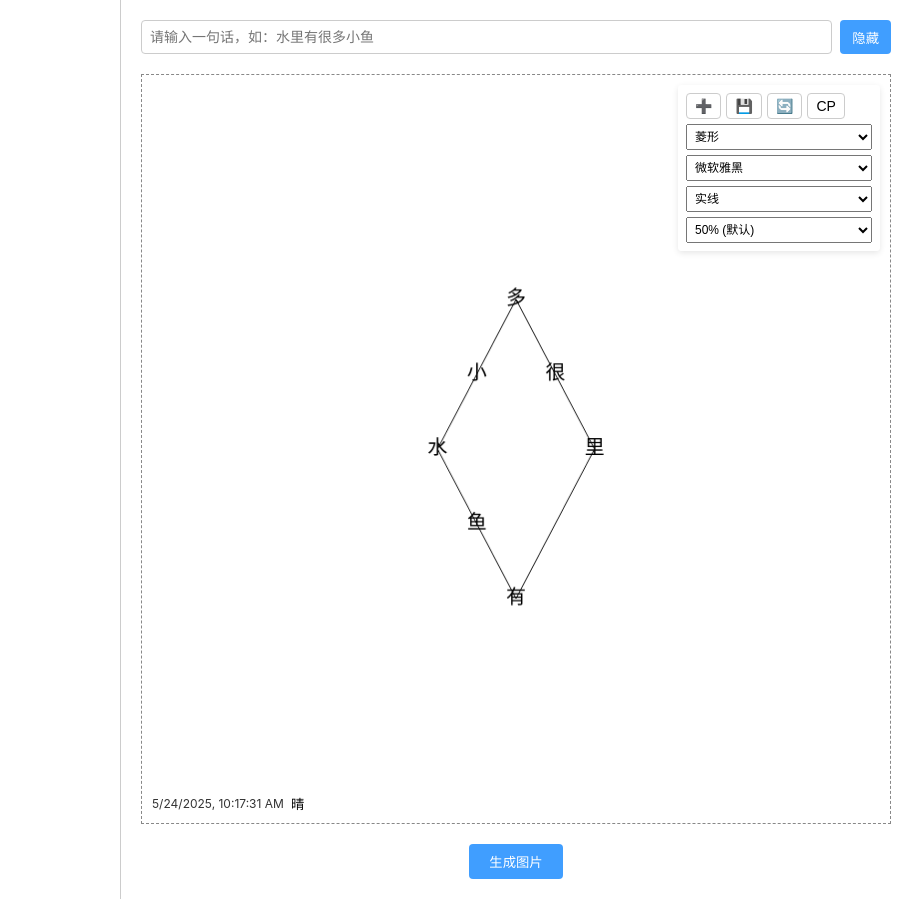
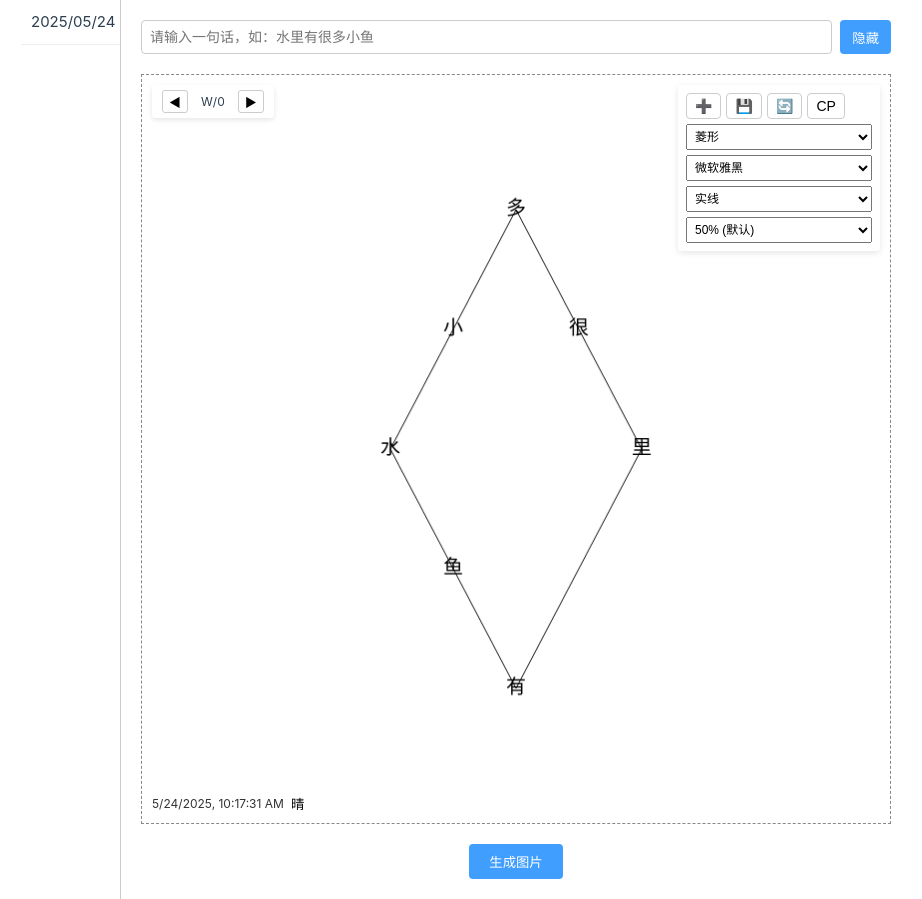
Before and after one commit to qyl24/RandCharsV, a Vue app: page / in a window 1280 px wide. Shown: the whole page, without its empty margins (11-933 px from the left). Built offline with nearby package versions, Linux system fonts and the light colour scheme.

Commit message:
feat: add PageNavigator component
- add PageNavigator component to navigate between pages
- remove unnecessary code from InputContainer component
- refactor patternStore to use new PageNavigator component

```diff
--- a/src/App.vue
+++ b/src/App.vue
@@ -3,9 +3,16 @@
     <NavigationPanel @refresh="handleRefresh" />
 
     <div class="content-container">
-      <InputContainer v-model="inputText" />
+      <div class="input-container">
+        <input class="input-text" placeholder="请输入一句话，如：水里有很多小鱼" v-model="inputText"
+          :type="showInput ? 'text' : 'password'">
+        <button class="toggle-btn" @click="toggleInputDisplay">
+          {{ showInput ? '隐藏' : '显示' }}
+        </button>
+      </div>
 
       <div class="canvas-container">
+        <PageNavigator @refresh="handleRefresh" />
 
         <div class="inner-menu">
           <Toolbar @refresh="handleRefresh" @copy="captureImage" />
@@ -54,7 +61,8 @@ import { onMounted, ref, watch } from 'vue';
 
 import NavigationPanel from './components/NavigationPanel.vue';
 import TimestampWeather from '@/components/TimestampWeather.vue';
-import InputContainer from '@/components/InputContainer.vue';
+import PageNavigator from './components/PageNavigator.vue';
+
 import Toolbar from '@/components/ToolbarOfR.vue';
 
 import html2canvas from 'html2canvas';
@@ -81,6 +89,12 @@ const mainCanvas = ref(null);
 const adjustmentScale = 1.6;
 
 const { handleClickOnCanvas } = useCanvasInteraction(mainCanvas, workspacePattern);
+
+const showInput = ref(true);
+
+const toggleInputDisplay = () => {
+  showInput.value = !showInput.value;
+};
 
 const handleRefresh = () => {
   // 触发重新绘制
--- a/src/components/InputContainer.vue
+++ b/src/components/InputContainer.vue
@@ -1,39 +1,39 @@
 <template>
   <div class="input-container">
-    <input class="input-text" placeholder="请输入一句话，如：水里有很多小鱼" v-model="inputText"
+    <!-- <input class="input-text" placeholder="请输入一句话，如：水里有很多小鱼" v-model="inputText"
       :type="showInput ? 'text' : 'password'">
     <button class="toggle-btn" @click="toggleInputDisplay">
       {{ showInput ? '隐藏' : '显示' }}
-    </button>
+    </button> -->
   </div>
 </template>
 
 <script setup>
-import { ref, computed } from 'vue';
+// import { ref, computed } from 'vue';
 
-const props = defineProps({
-  modelValue: {
-    type: String,
-    required: true
-  }
-});
+// const props = defineProps({
+//   modelValue: {
+//     type: String,
+//     required: true
+//   }
+// });
 
-const emit = defineEmits(['update:modelValue']);
+// const emit = defineEmits(['update:modelValue']);
 
-const showInput = ref(true);
+// const showInput = ref(true);
 
-const inputText = computed({
-  get: () => props.modelValue,
-  set: (value) => emit('update:modelValue', value)
-});
+// const inputText = computed({
+//   get: () => props.modelValue,
+//   set: (value) => emit('update:modelValue', value)
+// });
 
-const toggleInputDisplay = () => {
-  showInput.value = !showInput.value;
-};
+// const toggleInputDisplay = () => {
+//   showInput.value = !showInput.value;
+// };
 </script>
 
 <style scoped>
-.input-container {
+/* .input-container {
   position: relative;
   display: flex;
   width: 750px;
@@ -60,5 +60,5 @@ const toggleInputDisplay = () => {
 
 .toggle-btn:hover {
   background: #79bbff;
-}
+} */
 </style>
--- a/src/components/NavigationPanel.vue
+++ b/src/components/NavigationPanel.vue
@@ -8,20 +8,33 @@
 </template>
 
 <script setup>
-import { ref, computed } from 'vue';
+import { ref, computed, watch } from 'vue';
 import { usePatternStore } from '@/stores/patternStore';
 
 const emit = defineEmits(['refresh']);
 
 const patternStore = usePatternStore();
-const dateList = computed(() => patternStore.getDateList());
+const dateList = ref([]);
 const selectedDate = ref('');
+
+// 更新日期列表
+function updateDateList() {
+  dateList.value = patternStore.getDateList();
+}
+
+// 初始化
+updateDateList();
+
+// 监听store中的日期变化
+watch(() => patternStore.selectedDate.value, () => {
+  updateDateList();
+});
 
 // 选择日期
 function selectDate(date) {
   console.log('select date:', date);
   selectedDate.value = date;
-  patternStore.loadPattern(date);
+  patternStore.switchDate(date);
   emit('refresh');
 }
 </script>
--- /dev/null
+++ b/src/components/PageNavigator.vue
@@ -0,0 +1,68 @@
+<template>
+  <div class="page-navigator">
+    <button class="nav-btn" @click="handleLastPage" title="上一页">◀</button>
+    <span class="page-info">{{ currentIndexDisplay }}/{{ totalPage }}</span>
+    <button class="nav-btn" @click="handleNextPage" title="下一页">▶</button>
+  </div>
+</template>
+
+<script setup>
+import { computed } from 'vue'
+import { usePatternStore } from '@/stores/patternStore';
+
+const emit = defineEmits(['refresh'])
+
+const patternStore = usePatternStore();
+
+const currentIndexDisplay = computed(() => {
+  return patternStore.currIndex.value === patternStore.WORKSPACE_IDX
+    ? 'W'
+    : patternStore.currIndex.value + 1
+})
+
+const totalPage = computed(() => patternStore.totalPage.value)
+
+const handleLastPage = () => {
+  patternStore.lastPage()
+  emit('refresh')
+};
+
+const handleNextPage = () => {
+  patternStore.nextPage()
+  emit('refresh')
+};
+</script>
+
+<style scoped>
+.page-navigator {
+  position: absolute;
+  top: 10px;
+  left: 10px;
+  display: flex;
+  gap: 5px;
+  align-items: center;
+  background: rgba(255, 255, 255, 0.8);
+  padding: 5px 10px;
+  border-radius: 4px;
+  box-shadow: 0 2px 5px rgba(0, 0, 0, 0.1);
+  z-index: 100;
+}
+
+.nav-btn {
+  padding: 2px 6px;
+  background: rgba(255, 255, 255, 0.9);
+  border: 1px solid #ccc;
+  border-radius: 3px;
+  cursor: pointer;
+  font-size: 12px;
+}
+
+.nav-btn:hover {
+  background: #f0f0f0;
+}
+
+.page-info {
+  padding: 0 8px;
+  font-size: 12px;
+}
+</style>
--- a/src/components/ToolbarOfR.vue
+++ b/src/components/ToolbarOfR.vue
@@ -17,15 +17,14 @@ const patternStore = usePatternStore();
 const handleNew = () => {
   console.log('handleNew');
 
-  patternStore.saveToPatterns();
-  patternStore.copyDefaultToWorkspace();
+  patternStore.newPattern()
   emit('refresh');
 };
 
 const handleSave = () => {
   console.log('handleSave');
 
-  if (patternStore.saveToPatterns()) {
+  if (patternStore.savePattern()) {
     alert('保存成功！');
   } else {
     alert('内容已存在，无需重复保存');
--- a/src/stores/patternStore.js
+++ b/src/stores/patternStore.js
@@ -3,36 +3,74 @@ import { reactive } from 'vue'
 import { cloneDeep } from 'lodash-es'
 
 export const usePatternStore = defineStore('pattern', () => {
+  // 常量定义
+  const WORKSPACE_IDX = -24
+
   // 默认模式配置
   const defaultPattern = reactive({
     chars: "水里有很多小鱼".split(''),
     shape: 'diamond',
     fontFamily: '微软雅黑',
     lineStyle: 'solid',
-    scale: 0.5,
+    scale: 0.5 * 1.6,
     positions: [],
     colors: [],
     fontSizes: []
   })
 
-  // 工作区模式
-  const workspacePattern = reactive({...defaultPattern})
+  // 状态定义
+  const workspacePattern = reactive({ ...defaultPattern })
+  const tempSavePattern = reactive({ ...defaultPattern })
+  const historyPattern = reactive(new Map())
+  const selectedDate = reactive({ value: '' })
+  const currIndex = reactive({ value: WORKSPACE_IDX })
+  const totalPage = reactive({ value: 0 })
 
-  // 历史模式列表，按日期存储
-  const patterns = reactive({})
+  //------------------------WARNING------------------------
+  //测试用
+  // 日期偏移状态
+  const dayOffset = reactive({ value: 0 })
+  // 是否启用日期变化
+  // 用于测试日期偏移效果
+  const enableDayChangeFlag = reactive({ value: false })
+  let timer = null
 
-  // 格式化日期时间为YYYY/MM/DD HH:MM:SS
-  function formatDateTime(date = new Date()) {
-    const year = date.getFullYear()
-    const month = String(date.getMonth() + 1).padStart(2, '0')
-    const day = String(date.getDate()).padStart(2, '0')
-    const hours = String(date.getHours()).padStart(2, '0')
-    const minutes = String(date.getMinutes()).padStart(2, '0')
-    const seconds = String(date.getSeconds()).padStart(2, '0')
-    return `${year}/${month}/${day} ${hours}:${minutes}:${seconds}`
+  // 启动定时器
+  function startDateTimer() {
+    if (!timer) {
+      console.log('Starting date timer, will increment day offset every 5 seconds')
+      timer = setInterval(() => {
+        dayOffset.value++
+        console.log(`Day offset incremented to: ${dayOffset.value}`)
+      }, 1000 * 20)
+    }
   }
 
-  // 保留响应性的深拷贝方法
+  // 格式化日期为YYYY/MM/DD
+  function formatDate(date = new Date()) {
+    const d = new Date(date)
+
+    if (enableDayChangeFlag.value) {
+      console.log(`Applying day offset ${dayOffset.value} to date`)
+      console.log('Current date:', d)
+      d.setDate(d.getDate() + dayOffset.value)
+      console.log('New date:', d)
+    }
+
+    const result = `${d.getFullYear()}/${String(d.getMonth() + 1).padStart(2, '0')}/${String(d.getDate()).padStart(2, '0')}`
+    console.log('Formatted date:', result)
+    return result
+  }
+
+  // 初始化时启动定时器
+  startDateTimer()
+
+  // 初始化
+  const today = formatDate
+  historyPattern.set(today(), [])
+  selectedDate.value = today()
+  updateTotalPage()
+
   function reactiveDeepCopy(source, target) {
     const rawCopy = cloneDeep(source)
     Object.keys(rawCopy).forEach(key => {
@@ -41,59 +79,143 @@ export const usePatternStore = defineStore('pattern', () => {
     return target
   }
 
-  // 获取所有日期列表
-  function getDateList() {
-    return Object.keys(patterns)
+  // 更新总页数
+  function updateTotalPage() {
+    const list = historyPattern.get(selectedDate.value) || []
+    totalPage.value = list.length
   }
 
-  // 复制默认模式到工作区
-  function copyDefaultToWorkspace() {
-    return reactiveDeepCopy(defaultPattern, workspacePattern)
+  // 根据下标获取pattern
+  function getPatternByIndex(index) {
+    if (index === WORKSPACE_IDX) return workspacePattern
+    const list = historyPattern.get(selectedDate.value) || []
+    return list[index] || defaultPattern
   }
 
-  // 保存工作区模式到历史
-  function saveToPatterns(datetime = formatDateTime()) {
-    // 检查是否已有相同内容
-    const exists = Object.values(patterns).some(pattern =>
-      JSON.stringify(pattern.chars) === JSON.stringify(workspacePattern.chars) &&
-      pattern.shape === workspacePattern.shape
-    )
+  // 切换日期
+  function switchDate(date) {
+    if (!historyPattern.has(date)) {
+      historyPattern.set(date, [])
+    }
+    selectedDate.value = date
 
-    if (!exists) {
-      patterns[datetime] = reactiveDeepCopy(workspacePattern, reactive({}))
+    // 调整currIndex
+    const list = historyPattern.get(date) || []
+    if (currIndex.value >= list.length) {
+      currIndex.value = list.length - 1
+    }
+
+    updateTotalPage()
+    copyToWorkspaceOnHistory()
+  }
+
+  // 上一页
+  function lastPage() {
+    if (currIndex.value === WORKSPACE_IDX) {
+      reactiveDeepCopy(workspacePattern, tempSavePattern)
+      const list = historyPattern.get(selectedDate.value) || []
+      currIndex.value = list.length - 1
+      copyToWorkspaceOnHistory()
+    } else if (currIndex.value > 0) {
+      currIndex.value--
+      copyToWorkspaceOnHistory()
+    }
+  }
+
+  // 下一页
+  function nextPage() {
+    if (currIndex.value === WORKSPACE_IDX) return
+
+    const list = historyPattern.get(selectedDate.value) || []
+    if (currIndex.value < list.length - 1) {
+      currIndex.value++
+      copyToWorkspaceOnHistory()
+    } else if (currIndex.value === list.length - 1) {
+      reactiveDeepCopy(tempSavePattern, workspacePattern)
+      currIndex.value = WORKSPACE_IDX
+    }
+  }
+
+  // 创建新日期
+  function newDate(dateStr = formatDate()) {
+    if (!historyPattern.has(dateStr)) {
+      historyPattern.set(dateStr, [])
       return true
     }
     return false
   }
 
-  // 获取当前关联的日期时间
-  function getCurrentDateTime() {
-    for (const datetime in patterns) {
-      if (JSON.stringify(patterns[datetime].chars) === JSON.stringify(workspacePattern.chars)) {
-        return datetime
+  // 保存模式
+  function savePattern() {
+    const currentDate = formatDate()
+    let targetDate = selectedDate.value
+
+    // 如果当前日期与选择日期不同，尝试切换
+    if (currentDate !== targetDate) {
+      if (!historyPattern.has(currentDate)) {
+        // 日期不存在则创建
+        if (!newDate(currentDate)) {
+          return false
+        }
       }
+      // 切换日期
+      switchDate(currentDate)
+      targetDate = currentDate
     }
-    return null
-  }
 
-  // 加载指定日期时间的模式
-  function loadPattern(datetime) {
-    if (patterns[datetime]) {
-      reactiveDeepCopy(patterns[datetime], workspacePattern)
+    const list = historyPattern.get(targetDate) || []
+    const exists = list.some(p => JSON.stringify(p) === JSON.stringify(workspacePattern))
+
+    if (!exists) {
+      const newPattern = reactive({})
+      reactiveDeepCopy(workspacePattern, newPattern)
+      list.push(newPattern)
+      updateTotalPage()
       return true
     }
     return false
   }
 
+  // 新建模式
+  function newPattern() {
+    reactiveDeepCopy(defaultPattern, workspacePattern)
+    currIndex.value = WORKSPACE_IDX
+  }
+
+  // 从历史复制到工作区
+  function copyToWorkspaceOnHistory() {
+    if (currIndex.value !== WORKSPACE_IDX) {
+      const pattern = getPatternByIndex(currIndex.value)
+      reactiveDeepCopy(pattern, workspacePattern)
+    }
+  }
+
+  // 获取日期列表
+  function getDateList() {
+    return Array.from(historyPattern.keys())
+  }
+
   return {
     defaultPattern,
     workspacePattern,
-    patterns,
-    formatDate: formatDateTime,
-    getDateList,
-    copyDefaultToWorkspace,
-    saveToPatterns,
-    getCurrentDate: getCurrentDateTime,
-    loadPattern
+    historyPattern,
+    selectedDate,
+    currIndex,
+    totalPage,
+    WORKSPACE_IDX,
+
+    tempSavePattern,
+
+    formatDate,
+    reactiveDeepCopy,
+    updateTotalPage,
+    getPatternByIndex,
+    switchDate,
+    lastPage,
+    nextPage,
+    savePattern,
+    newPattern,
+    copyToWorkspaceOnHistory,
+    getDateList
   }
 })
```
